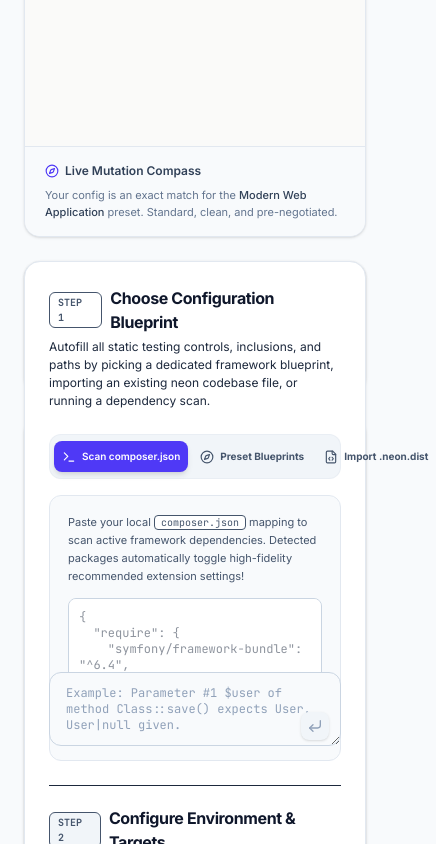
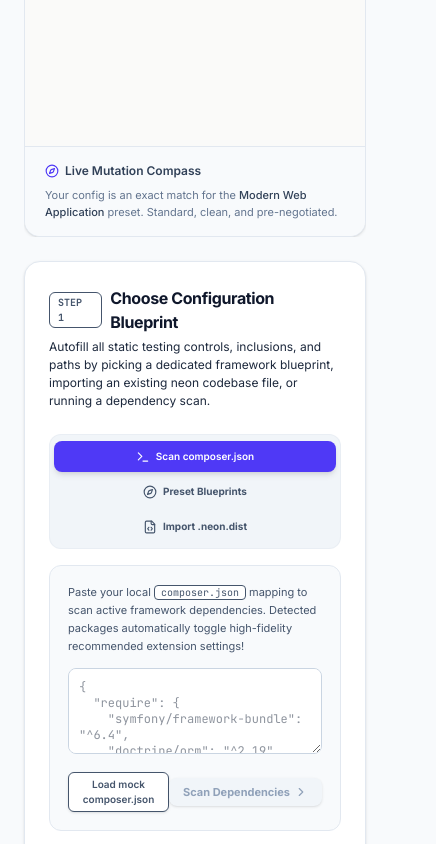
Before and after one commit to voku/PHPStanConfigurator, a React (Vite) app: page / in a window 390 px wide. Shown: the part 1148-1992 px from the top of the page, 436 px wide, since content can reach past the window. Built offline with nearby package versions, Linux system fonts and the light colour scheme.

Commit message:
fix: resolve mobile horizontal overflow
Agent-Logs-Url: https://github.com/voku/PHPStanConfigurator/sessions/4eb1f5ef-ead1-40e5-9993-761240caec93

Co-authored-by: voku <264695+voku@users.noreply.github.com>

```diff
--- a/src/App.tsx
+++ b/src/App.tsx
@@ -450,7 +450,7 @@ export default function App() {
       <main className="flex-1 max-w-7xl w-full mx-auto p-6 grid grid-cols-1 lg:grid-cols-12 gap-6 relative">
 
         {/* Left Interactive Parameters Form Sheet */}
-        <div className="lg:col-span-7 space-y-6 order-2 lg:order-1">
+        <div className="lg:col-span-7 space-y-6 order-2 lg:order-1 min-w-0">
                    {/* Step 1: Configuration Source & Blueprint Hub */}
           <section id="project-start-profile-section" className="bg-white border border-slate-200 rounded-2xl p-6 shadow-sm space-y-6">
             <div>
@@ -467,7 +467,7 @@ export default function App() {
 
             {/* Start Source Tabs Selection with rich icons */}
             <div className="space-y-4">
-              <div className="flex gap-1 px-1 bg-slate-100 p-1.5 rounded-xl border border-slate-200/50">
+              <div className="grid grid-cols-1 sm:grid-cols-3 gap-1 px-1 bg-slate-100 p-1.5 rounded-xl border border-slate-200/50">
                 {[
                   { id: 'composer', label: 'Scan composer.json', icon: <Terminal className="w-3.5 h-3.5" /> },
                   { id: 'preset', label: 'Preset Blueprints', icon: <Compass className="w-3.5 h-3.5" /> },
@@ -477,7 +477,7 @@ export default function App() {
                     key={t.id}
                     type="button"
                     onClick={() => setStartMode(t.id)}
-                    className={`flex-1 py-2 px-2 rounded-lg text-center font-bold text-[10px] sm:text-xs cursor-pointer transition-all flex items-center justify-center gap-1.5 whitespace-nowrap ${
+                    className={`min-w-0 py-2 px-2 rounded-lg text-center font-bold text-[10px] sm:text-xs cursor-pointer transition-all flex items-center justify-center gap-1.5 ${
                       startMode === t.id
                         ? 'bg-indigo-600 text-white shadow-md font-semibold'
                         : 'text-slate-600 hover:text-slate-900 hover:bg-slate-200'
@@ -1274,7 +1274,7 @@ export default function App() {
         </div>
 
         {/* Right Preview column layout */}
-        <div className="lg:col-span-5 space-y-6 order-1 lg:order-2">
+        <div className="lg:col-span-5 space-y-6 order-1 lg:order-2 min-w-0 overflow-x-hidden">
 
           {/* Real-time formatted Neon visual codesheet */}
           <NeonEditor
```
